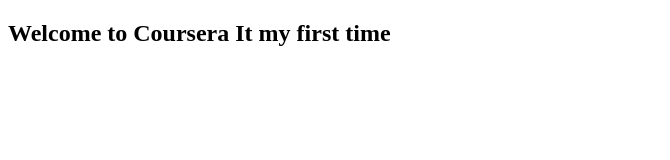
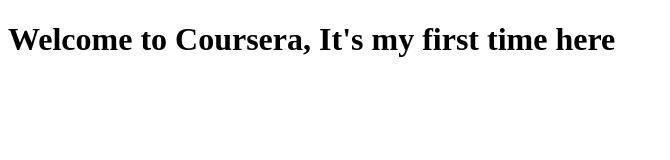
Before and after one commit to Onyinyechi14/Coursera-test, a plain HTML site: page index.html in a window 1280 px wide. Shown: the whole page, without its empty margins (0-670 px from the left). Drawn offline with Linux system fonts and the light colour scheme.

Commit message:
additional information

```diff
--- a/index.html
+++ b/index.html
@@ -1,4 +1,3 @@
-
 <!DOCTYPE html>
 <html lang="en">
 <head>
@@ -7,6 +6,6 @@
     <title>Document</title>
 </head>
 <body>
-    <h2>Welcome to Coursera It my first time</h2>
+  <h1>Welcome to Coursera, It's my first time here</h1>
 </body>
 </html>
```
